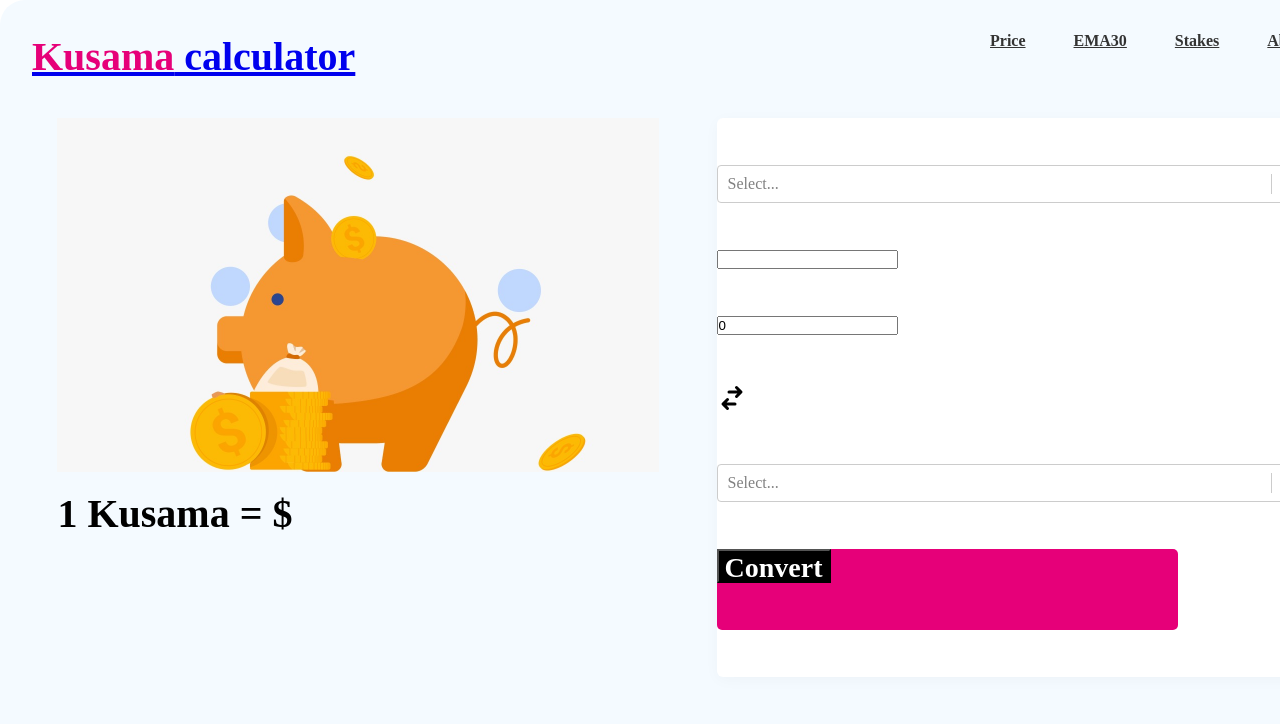
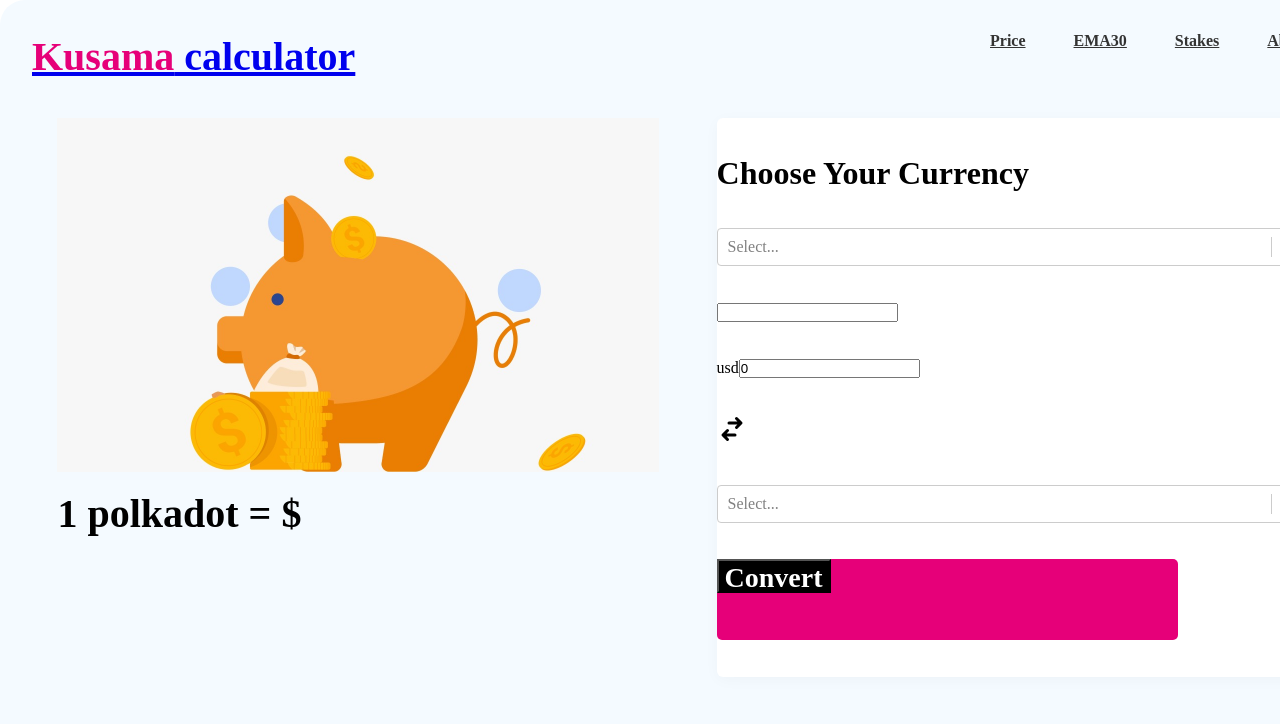
Before and after one commit to Tuntunkr/kusamaCalculator, a React (Create React App) app: page / in a window 1280 px wide. Before the commit this address had no page. Shown: the top 724 px of the page. Built offline with nearby package versions, Linux system fonts and the light colour scheme.

Commit message:
Change Navbar code

```diff
--- a/src/Components/Navbar.js
+++ b/src/Components/Navbar.js
@@ -6,13 +6,12 @@
 import { useInterval } from "../utils/Hooks";
 import countries from "../utils/Countries.json";
 import { HiSwitchHorizontal } from "react-icons/hi";
-
+import CurrencyConverter from "./CurrencyConverter";
 
 const coinOptions = [
 	{ value: "polkadot", label: "Polkadot" },
 	{ value: "kusama", label: "Kusama" },
 ];
-
 
 function Navbar() {
 	const [currency, setCurrency] = useState("");
@@ -22,14 +21,11 @@
 
 	const [tCoun, setTCoun] = useState(0);
 
-
 	const [from, setFrom] = useState("usd");
 	const [to, setTo] = useState("inr");
-
-
-	useEffect(() => {
-		setTCoun(price * coinId);
-	}, [coinId]);
+	const [selectedCrypto, setSelectedCrypto] = useState("polkadot");
+	const [selectedFiat, setSelectedFiat] = useState("usd");
+	console.log("selected crypto", selectedCrypto, selectedFiat);
 
 	// const getCountries = async () => {
 	// 	const res = await axios.get(
@@ -46,25 +42,36 @@
 		setTo(temp);
 	}
 
-	const kusamaPrice = async () => {
-		const res = await axios.get(
-			`http://localhost:5000/?coinId=kusama&currency=usd`
-		);
-		const data = res.data.kusama.usd;
-		console.log(data);
-		setPrice(data);
-		console.log("called price", data);
+	const fetchCurrencyPrice = async (currency, fiat) => {
+		try {
+			const res = await axios.get(
+				`http://localhost:5000/?coinId=${currency}&currency=${fiat.toLowerCase()}`
+			);
+			const data = res.data[currency];
+			console.log(data);
+			setPrice(data[fiat.toLowerCase()]);
+			console.log("called price", data);
+		} catch (e) {
+			console.log(e, e.message);
+		}
 	};
 
 	useEffect(() => {
 		// getCountries();
 		// getCurrency();
-		kusamaPrice();
-	}, []);
+		if (
+			selectedCrypto &&
+			selectedCrypto.length &&
+			selectedFiat &&
+			selectedFiat.length
+		) {
+			fetchCurrencyPrice(selectedCrypto, selectedFiat);
+		}
+	}, [selectedCrypto, selectedFiat]);
 
-	useInterval(() => {
-		kusamaPrice();
-	}, 20000);
+	// useInterval(() => {
+	// 	fetchCurrencyPrice();
+	// }, 20000);
 
 	return (
 		<>
@@ -86,11 +93,25 @@
 					<div className="main-left">
 						<img src="./img.jpeg" alt="" />
 						<br></br>
-						<a>1 Kusama = ${price}</a>
+						<a>
+							1 {selectedCrypto} ={" "}
+							{
+								countries.filter(
+									(item) =>
+										item.currency.code ===
+										selectedFiat.toUpperCase()
+								)[0].currency.symbol
+							}
+							{price}
+						</a>
 					</div>
 
 					<div className="main-right">
-						<Select options={coinOptions} />
+						<h1>Choose Your Currency </h1>
+						<Select
+							options={coinOptions}
+							onChange={(item) => setSelectedCrypto(item.value)}
+						/>
 						{/* <CustomSelect /> */}
 						{/* text box */}
 						<div className="flex flex-col space-y-2 ">
@@ -105,17 +126,17 @@
 							/>
 						</div>
 						<div className="flex flex-col space-y-2 ">
-							<label htmlFor="inr">{currency}</label>
+							<label htmlFor="inr">{selectedFiat}</label>
 							<input
 								className="bg-gray-700 text-gray-50 border border-gray-50 outline-none"
 								type="text"
+								contentEditable={false}
 								name="currency"
-								value={tCoun}
-								onChange={(e) => setTCoun(e.target.value)}
+								value={coinId * price || 0}
 								id="inr"
 							/>
 						</div>
-
+						{/* <CurrencyConverter/> */}
 						<div className="switch">
 							<HiSwitchHorizontal
 								size="30px"
@@ -129,6 +150,7 @@
 								value: item.currency.code,
 								label: `${item.currency.code} - ${item.currency.name}`,
 							}))}
+							onChange={(option) => setSelectedFiat(option.value)}
 						/>
 
 						<div className="four">
```
